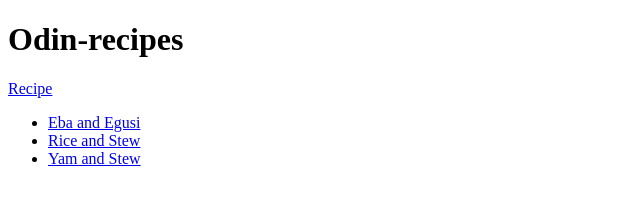
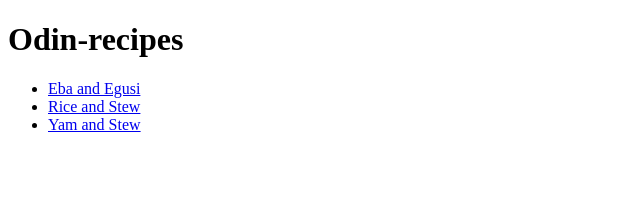
Before and after one commit to Adekunle655/odin-recipes, a plain HTML site: page index.html in a window 1280 px wide. Shown: the whole page, without its empty margins (0-640 px from the left). Drawn offline with Linux system fonts and the light colour scheme.

Commit message:
Add README.md and index.html

```diff
--- a/index.html
+++ b/index.html
@@ -7,7 +7,6 @@
 </head>
     <body>
          <h1>Odin-recipes</h1>
-    <a href="recipes/recipename.html">Recipe</a>
      <ul>
     <li><a href="recipes/ebaandegusi.html">Eba and Egusi</a></li>
     <li><a href="recipes/riceandstew.html">Rice and Stew</a></li>
```
Also changed, not shown: 1 other file.
